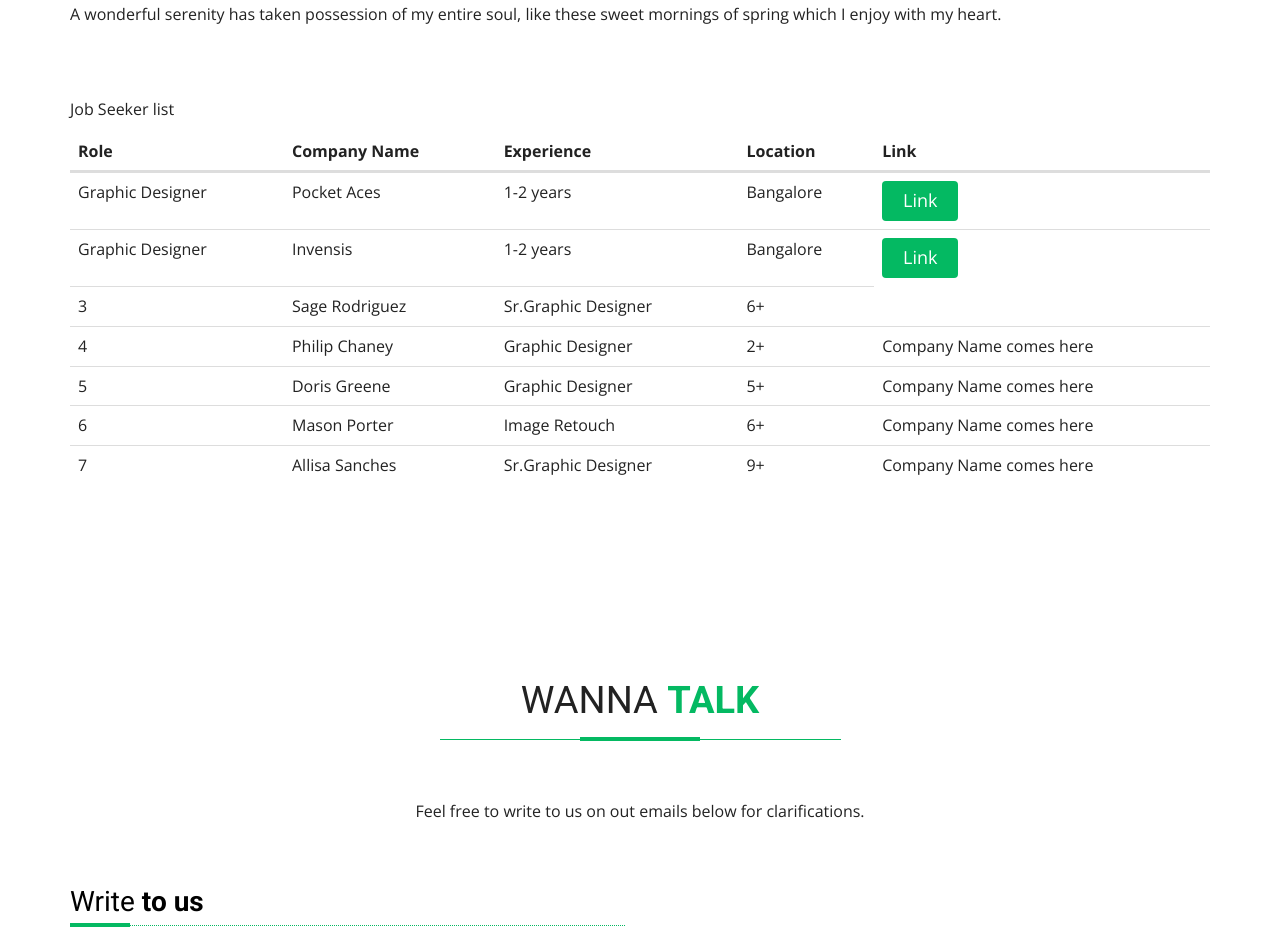
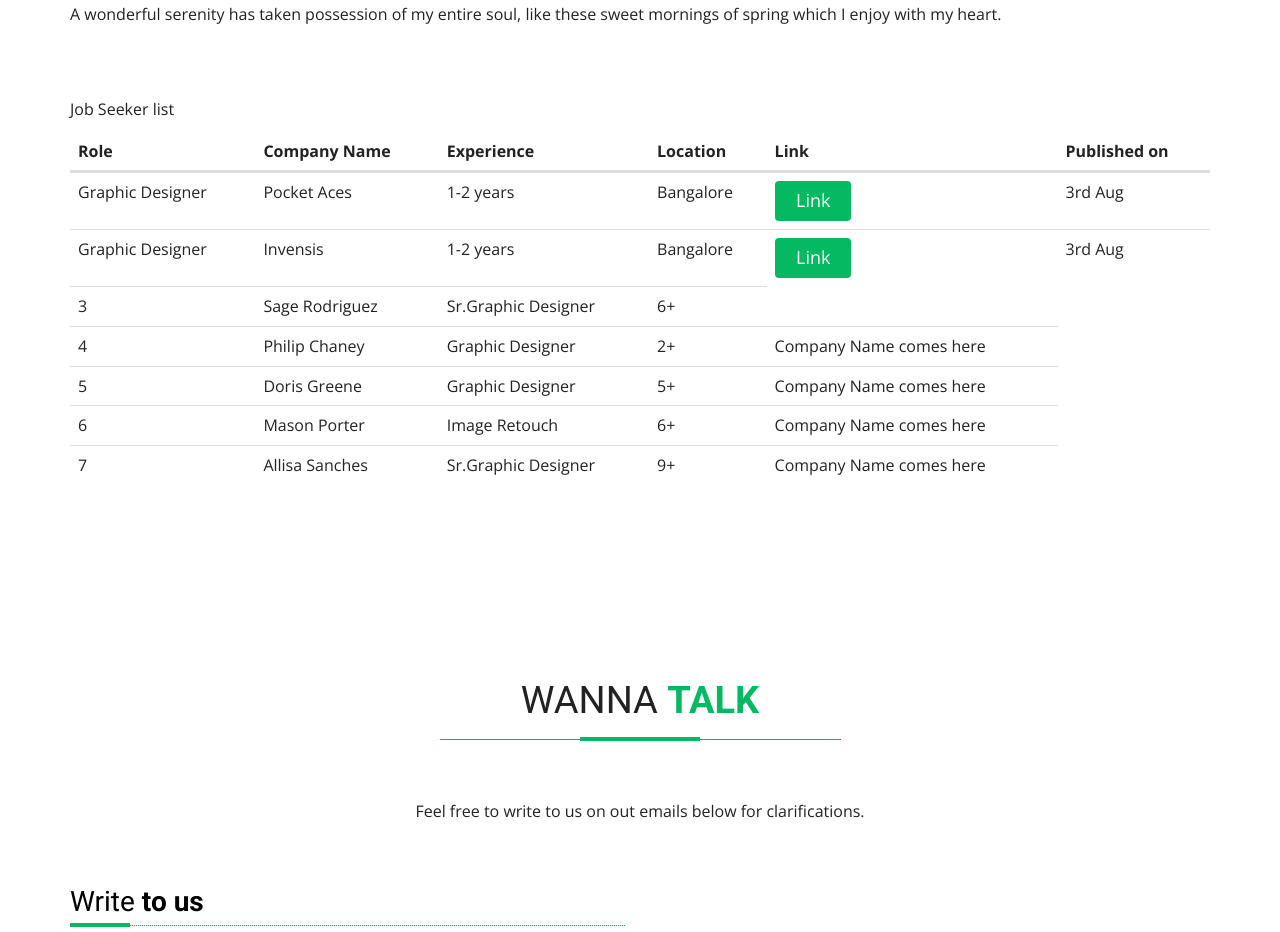
Before and after one commit to muthuks2020/career, a plain HTML site: page index.html in a window 1280 px wide. Shown: the part 3717-4649 px from the top of the page. Drawn offline with nearby package versions, Linux system fonts and the light colour scheme.

Commit message:
update
update

```diff
--- a/index.html
+++ b/index.html
@@ -392,6 +392,7 @@
 									<th>Experience</th>
 									<th>Location</th>
 									<th>Link</th>
+									<th>Published on</th>
 									</tr>
 								</thead>
 								<tbody>
@@ -404,6 +405,7 @@
 												href=" https://www.linkedin.com/jobs/view/1960407102/?eBP=NotAvailableFromVoyagerAPI&recommendedFlavor=ACTIVELY_HIRING_COMPANY&refId=5fc056a7-6950-45a1-8f9e-1bf485602f30&trk=flagship3_search_srp_jobs"
 												target="_blank">
 												Link</a></td>
+										<td>3rd Aug</td>
 
 									</tr>
 									<tr>
@@ -415,7 +417,7 @@
 												href="  https://www.linkedin.com/jobs/view/1927679272/?eBP=NotAvailableFromVoyagerAPI&refId=5fc056a7-6950-45a1-8f9e-1bf485602f30&trk=flagship3_search_srp_jobs"
 												target="_blank">
 												Link</a></td>
-
+										<td>3rd Aug</td>
 									</tr>
 									<tr>
 										<td>3</td>
```
